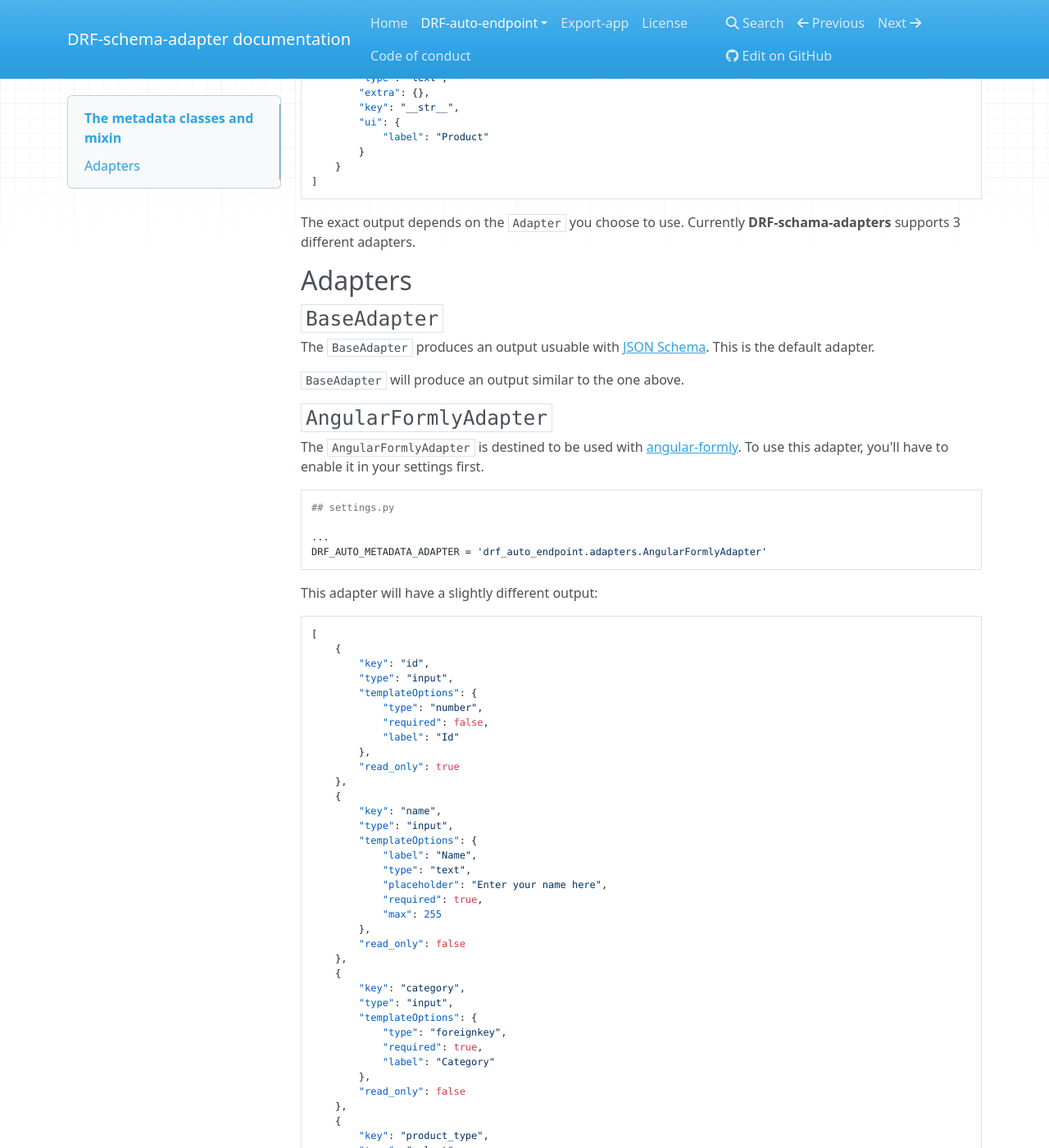
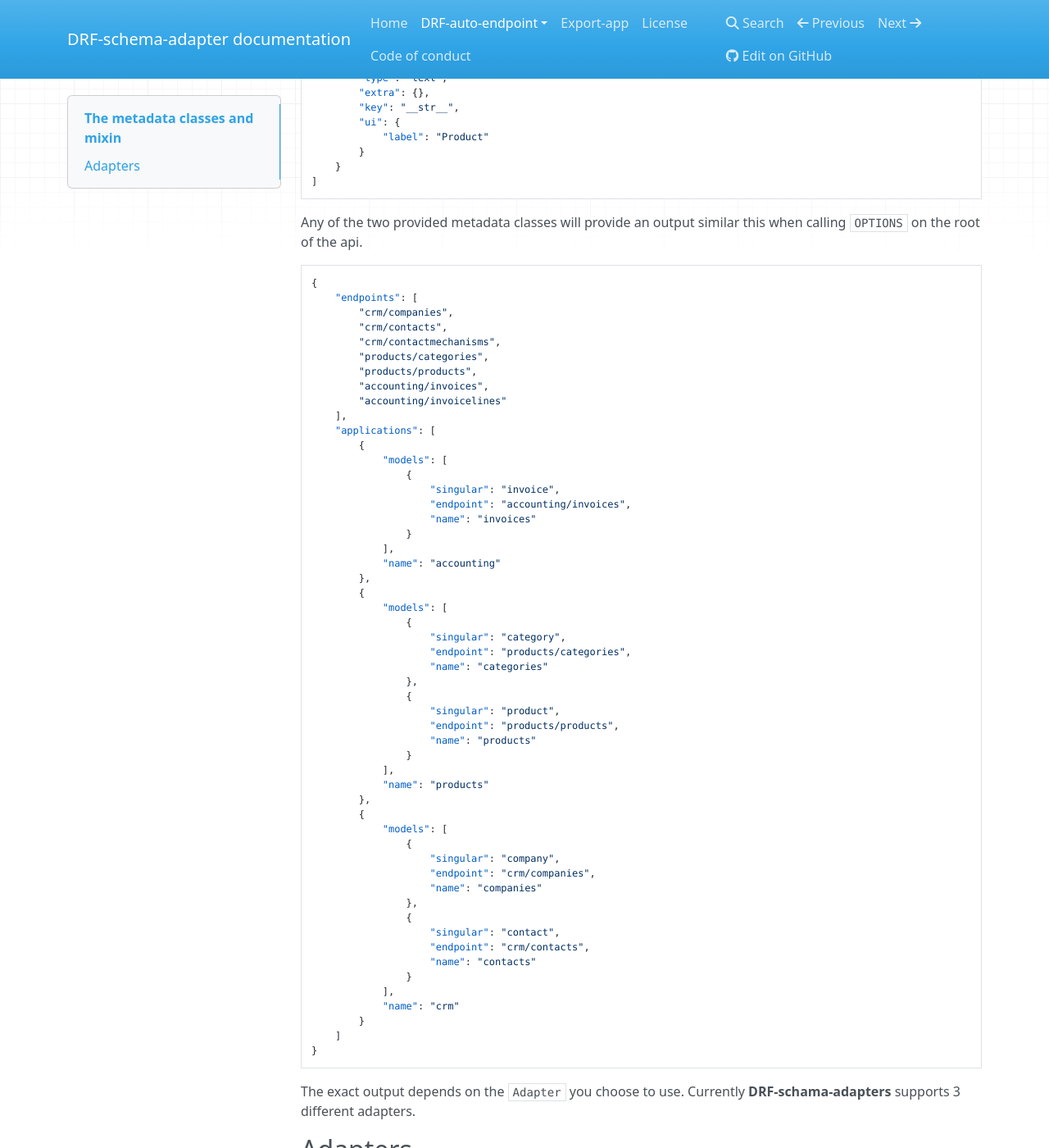
Before and after one commit to drf-forms/drf-schema-adapter, an MkDocs documentation site: the page built from docs/drf_auto_endpoint/metadata.md, in a window 1280 px wide and 1400 px high, scrolled down 1761 px. Shown: the whole window at 82% size. Built offline with MkDocs 1.6.1, drawn with Linux system fonts in a browser that asks for light colours; nearby versions of some CDN libraries; old or Windows-style settings are respelled for this version of MkDocs; some of the changed text lies outside the part shown.

Commit message:
:book: update documention with new features and link to sample app

````diff
--- a/docs/drf_auto_endpoint/metadata.md
+++ b/docs/drf_auto_endpoint/metadata.md
@@ -26,7 +26,7 @@ REST_FRAMEWORK = {
 ```
 
 Any of the two provided metadata classes (or your own metadata class using `AutoMetadataMixin`)
-will provide an output similar to this:
+will provide an output similar to this when calling `OPTIONS` on an endpoint:
 
 ```
 [
@@ -104,6 +104,64 @@ will provide an output similar to this:
         }
     }
 ]
+```
+
+Any of the two provided metadata classes will provide an output similar this when calling `OPTIONS` on the root of the api.
+
+```
+{
+    "endpoints": [
+        "crm/companies",
+        "crm/contacts",
+        "crm/contactmechanisms",
+        "products/categories",
+        "products/products",
+        "accounting/invoices",
+        "accounting/invoicelines"
+    ],
+    "applications": [
+        {
+            "models": [
+                {
+                    "singular": "invoice",
+                    "endpoint": "accounting/invoices",
+                    "name": "invoices"
+                }
+            ],
+            "name": "accounting"
+        },
+        {
+            "models": [
+                {
+                    "singular": "category",
+                    "endpoint": "products/categories",
+                    "name": "categories"
+                },
+                {
+                    "singular": "product",
+                    "endpoint": "products/products",
+                    "name": "products"
+                }
+            ],
+            "name": "products"
+        },
+        {
+            "models": [
+                {
+                    "singular": "company",
+                    "endpoint": "crm/companies",
+                    "name": "companies"
+                },
+                {
+                    "singular": "contact",
+                    "endpoint": "crm/contacts",
+                    "name": "contacts"
+                }
+            ],
+            "name": "crm"
+        }
+    ]
+}
 ```
 
 The exact output depends on the `Adapter` you choose to use. Currently **DRF-schama-adapters** supports
````
Also changed, not shown: README.md (+7 -1 lines), docs/drf_auto_endpoint/endpoint.md (+14 -0 lines), docs/index.md (+5 -0 lines).
